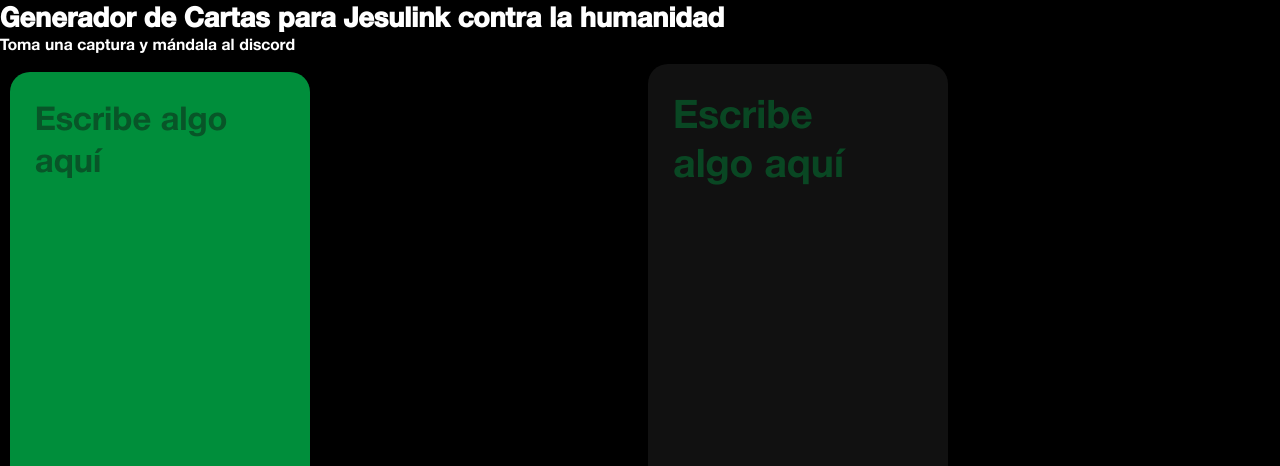
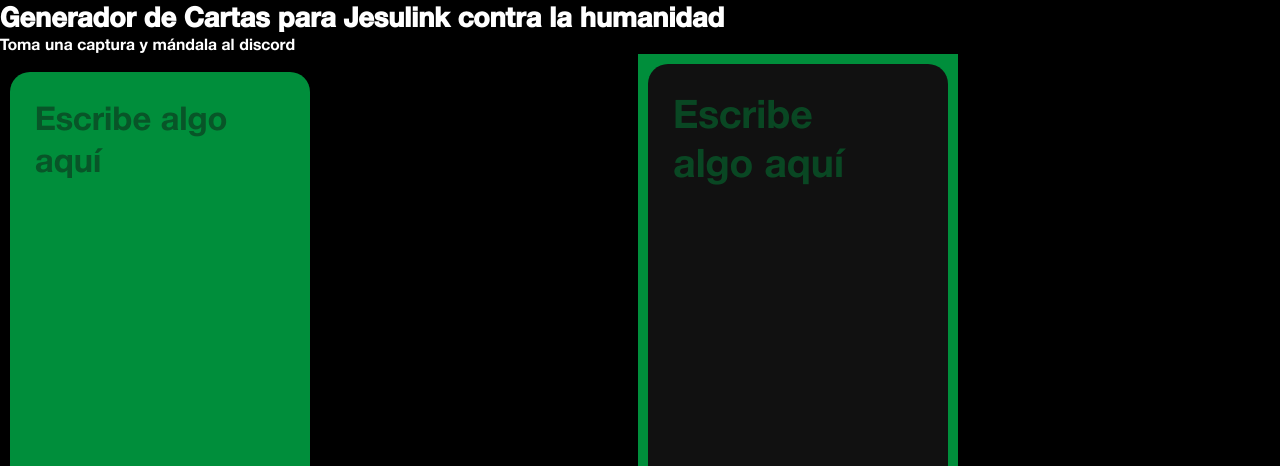
Before and after one commit to Sebasss42/Card-Generator, a plain HTML site: page index.html in a window 1280 px wide. Shown: the top 466 px of the page. Drawn offline with Linux system fonts and the light colour scheme.

Commit message:
Update style.css

```diff
--- a/files/style.css
+++ b/files/style.css
@@ -95,3 +95,8 @@ img{
     display: inline-block;
     vertical-align: middle;
 }
+
+
+#fondo{
+    background-color: #008E3B;
+}
```
